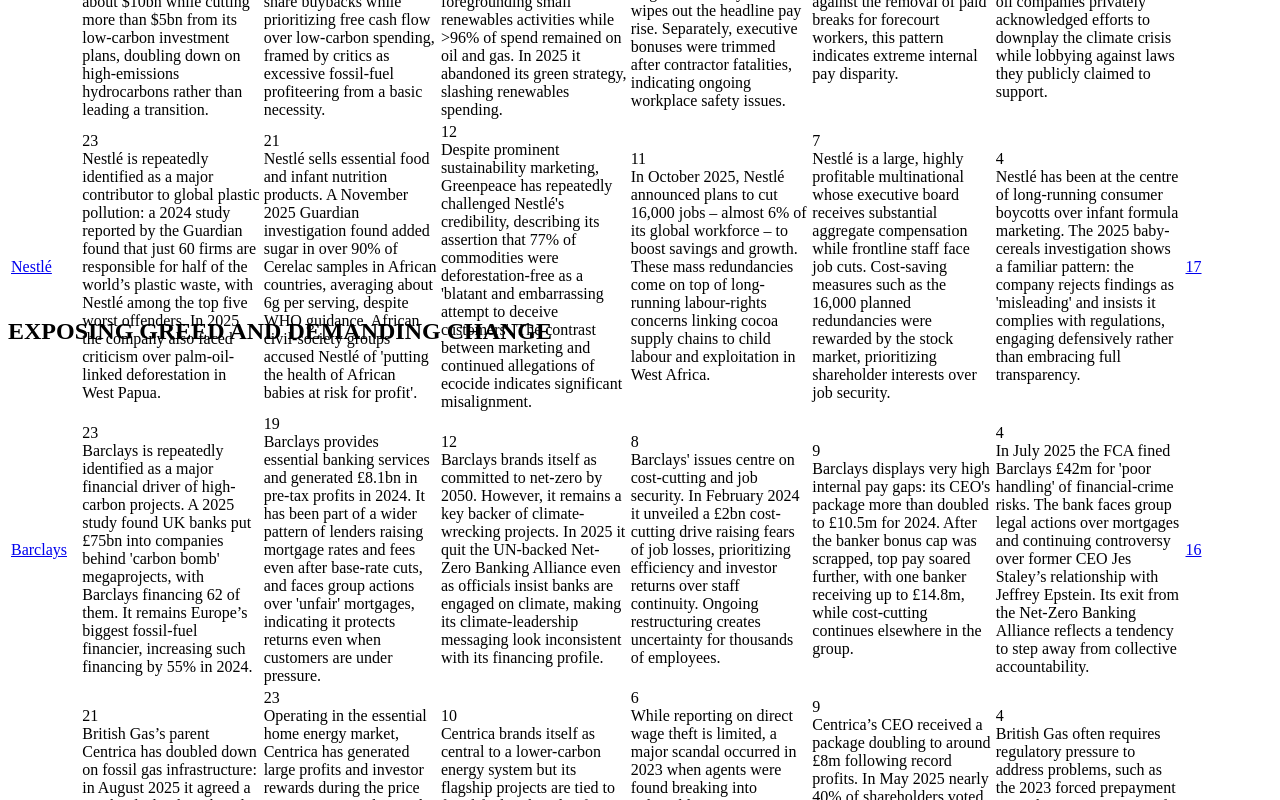
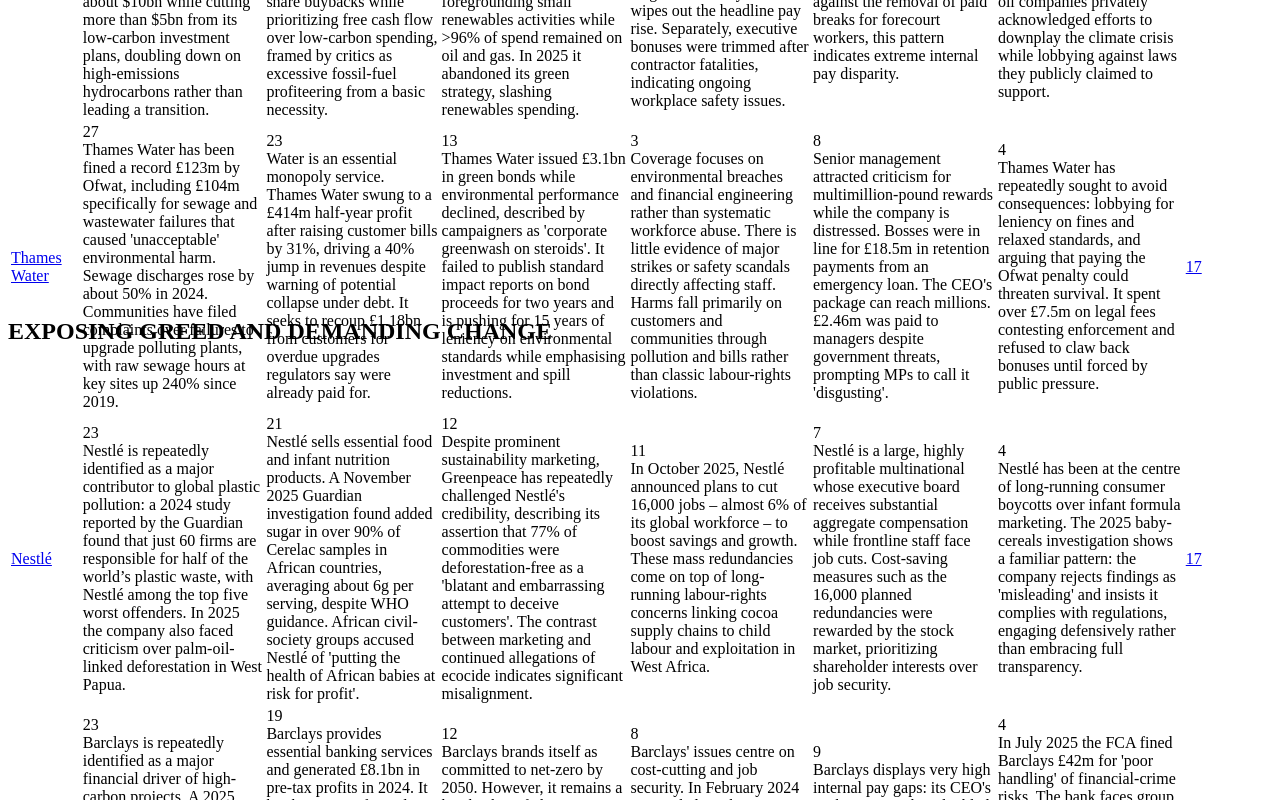
Before and after one commit to EliteArtists/greedpeaceX-website, a React (Vite) app: page /index in a window 1280 px wide. Shown: the part 460-1260 px from the top of the page. Built offline with nearby package versions, Linux system fonts and the light colour scheme; no server answers; the database is empty.

Commit message:
Update GreedIndexPage.jsx

```diff
--- a/src/GreedIndexPage.jsx
+++ b/src/GreedIndexPage.jsx
@@ -19,6 +19,25 @@
       worker_exploitation: "This month BP told 5,400 staff at its UK forecourts that it will remove paid rest breaks and most bank-holiday premiums to offset the cost of the real living wage. Unions say this wipes out the headline pay rise. Separately, executive bonuses were trimmed after contractor fatalities, indicating ongoing workplace safety issues.",
       pay_inequality: "BP’s CEO earned ~£8m in 2023 and £5.4m in 2024. Campaigners describe these packages as obscene given the cost-of-living crisis. Set against the removal of paid breaks for forecourt workers, this pattern indicates extreme internal pay disparity.",
       resistance_to_accountability: "BP faces mounting climate litigation, including a 2024 suit by the city of Chicago for deceiving the public about fossil fuel dangers. A US Senate report found big oil companies privately acknowledged efforts to downplay the climate crisis while lobbying against laws they publicly claimed to support."
+    }
+  },
+  {
+    id: 'thames-water-manual',
+    greed_targets: { name: 'Thames Water' },
+    greed_score: 17,
+    community_harm: 27,
+    profit_from_necessity: 23,
+    obscurity: 13,
+    exploit_ratio: 3,
+    pay_inequality: 8,
+    responsiveness: 4,
+    rationale: {
+      environmental_harm: "Thames Water has been fined a record £123m by Ofwat, including £104m specifically for sewage and wastewater failures that caused 'unacceptable' environmental harm. Sewage discharges rose by about 50% in 2024. Communities have filed complaints over failures to upgrade polluting plants, with raw sewage hours at key sites up 240% since 2019.",
+      profit_from_necessity: "Water is an essential monopoly service. Thames Water swung to a £414m half-year profit after raising customer bills by 31%, driving a 40% jump in revenues despite warning of potential collapse under debt. It seeks to recoup £1.18bn from customers for overdue upgrades regulators say were already paid for.",
+      greenwashing: "Thames Water issued £3.1bn in green bonds while environmental performance declined, described by campaigners as 'corporate greenwash on steroids'. It failed to publish standard impact reports on bond proceeds for two years and is pushing for 15 years of leniency on environmental standards while emphasising investment and spill reductions.",
+      worker_exploitation: "Coverage focuses on environmental breaches and financial engineering rather than systematic workforce abuse. There is little evidence of major strikes or safety scandals directly affecting staff. Harms fall primarily on customers and communities through pollution and bills rather than classic labour-rights violations.",
+      pay_inequality: "Senior management attracted criticism for multimillion-pound rewards while the company is distressed. Bosses were in line for £18.5m in retention payments from an emergency loan. The CEO's package can reach millions. £2.46m was paid to managers despite government threats, prompting MPs to call it 'disgusting'.",
+      resistance_to_accountability: "Thames Water has repeatedly sought to avoid consequences: lobbying for leniency on fines and relaxed standards, and arguing that paying the Ofwat penalty could threaten survival. It spent over £7.5m on legal fees contesting enforcement and refused to claw back bonuses until forced by public pressure."
     }
   },
   {
@@ -98,6 +117,25 @@
     }
   },
   {
+    id: 'primark-manual',
+    greed_targets: { name: 'Primark' },
+    greed_score: 13,
+    community_harm: 22,
+    profit_from_necessity: 9,
+    obscurity: 11,
+    exploit_ratio: 11,
+    pay_inequality: 7,
+    responsiveness: 3,
+    rationale: {
+      environmental_harm: "Primark is a major fast-fashion retailer relying on high volumes of low-cost garments. Investigations found discarded clothing from UK brands including Primark illegally dumped in protected wetlands in Ghana. While claiming progress on sustainable fibres, these improvements only partially mitigate the underlying high-impact model.",
+      profit_from_necessity: "Primark sells clothing, including essentials, but is positioned as ultra-cheap fast fashion. It passed the £1bn profit milestone in 2024 with strong margins, indicating strong returns from low-priced clothing, but less evidence of extreme price-gouging on core subsistence goods compared to energy or grocery giants.",
+      greenwashing: "Primark promotes its Sustainability and Ethics Progress Report, claiming 74% of clothes use recycled fibres. However, independent coverage notes supply-chain emissions cuts lag targets. Greenpeace links discarded Primark clothes to illegal dumping, suggesting a significant gap between marketing and real-world footprint.",
+      worker_exploitation: "Ethical Consumer finds inadequate safeguards for workers' rights despite code of conduct. Allegations persist regarding factories in Myanmar, including denied leave and low wages. Primark only moved towards a 'responsible exit' after assessments found forced labour made due diligence impossible.",
+      pay_inequality: "Primark's parent ABF pays its CEO roughly £3.7m, with the Weston family taking £32m in dividends. The business model depends on low-paid garment workers in countries like Bangladesh and budget-conscious retail staff. This combination supports a relatively high pay-inequality score.",
+      resistance_to_accountability: "On internal conduct, the CEO resigned after an external investigation into behaviour, showing some accountability. However, on supply-chain abuses, Primark remained in high-risk Myanmar for years and only exited after significant external pressure. Transparency is improving but remains reactive to scandals."
+    }
+  },
+  {
     id: 'tesco-manual',
     greed_targets: { name: 'Tesco' },
     greed_score: 13,
@@ -133,6 +171,25 @@
       worker_exploitation: "A mixed record: UK workers secured multi-year pay deals and share offers. However, 800 US unionised workers voted to authorise a strike in 2025 over tiered wages and healthcare. Industry commentary notes increasing use of outsourcing to push down terms.",
       pay_inequality: "The CEO's package remains a multi-million-pound sum with high incentive potential. This sits alongside a dramatic share-price rise and buybacks, meaning executives and shareholders capture large gains while average employees receive relatively modest one-off grants.",
       resistance_to_accountability: "Historically paid a massive settlement over corruption. More recently, Greenpeace found climate disclosure only partially adequate. US subsidiaries donate to politicians, highlighting influence risks. However, it now publishes human-rights policies, suggesting a cautious rather than overtly obstructionist stance."
+    }
+  },
+  {
+    id: 'asda-manual',
+    greed_targets: { name: 'Asda' },
+    greed_score: 10,
+    community_harm: 8,
+    profit_from_necessity: 17,
+    obscurity: 10,
+    exploit_ratio: 11,
+    pay_inequality: 7,
+    responsiveness: 4,
+    rationale: {
+      environmental_harm: "Limited recent coverage of direct pollution incidents, but supply chain investigations link major retailers like Asda to environmental impacts abroad (e.g., salmon farming). As a large grocer with extensive operations, it has a substantial footprint, though not on the scale of catastrophic spills.",
+      profit_from_necessity: "Asda was singled out for sharply higher fuel profit margins in 2024, becoming the UK's most expensive supermarket for fuel. Private-equity owners have loaded the business with debt, creating pressure to squeeze returns. However, Asda is investing in price cuts and has been named the cheapest major supermarket, indicating mixed impact.",
+      greenwashing: "In March 2024, the CMA concluded an investigation into Asda's environmental claims, requiring changes to marketing of 'green' ranges to avoid misleading shoppers. This is a clear regulator-level finding of greenwashing risk. Asda continues to promote sustainable offers while operating a conventional high-volume model.",
+      worker_exploitation: "Asda is at the centre of a massive equal pay dispute with over 60,000 largely female staff claiming their roles are of equal value to warehouse jobs. A 2025 tribunal ruling supported claimants, paving the way for up to £1.2bn in compensation. Asda continues to contest the claims rather than settling.",
+      pay_inequality: "The equal pay case highlights a stark gap between shop-floor staff and better-paid warehouse workers. Controlled by billionaire owners and private equity, Asda's complex financing structures and debt burden contrast with the large underpayments for tens of thousands of staff, supporting a relatively high inequality score.",
+      resistance_to_accountability: "Asda has fought the equal pay case for over a decade, taking it to the supreme court. On environmental marketing, it only tightened claims after CMA intervention. It denied strategies to bump fuel prices despite evidence of tripling margins. Complex ownership structures reduce transparency about debt."
     }
   }
 ];
```
